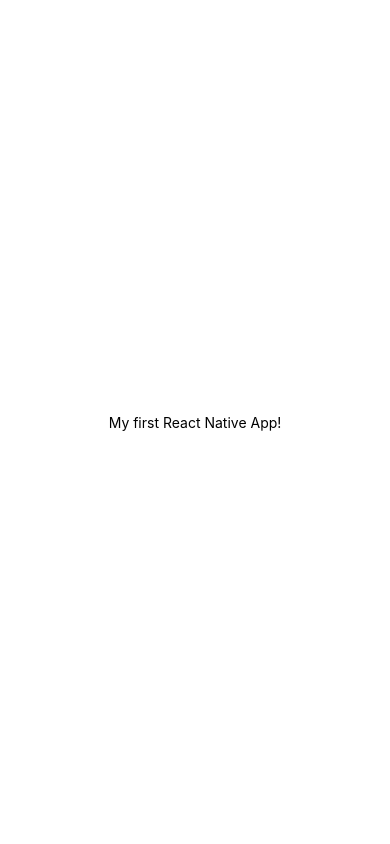
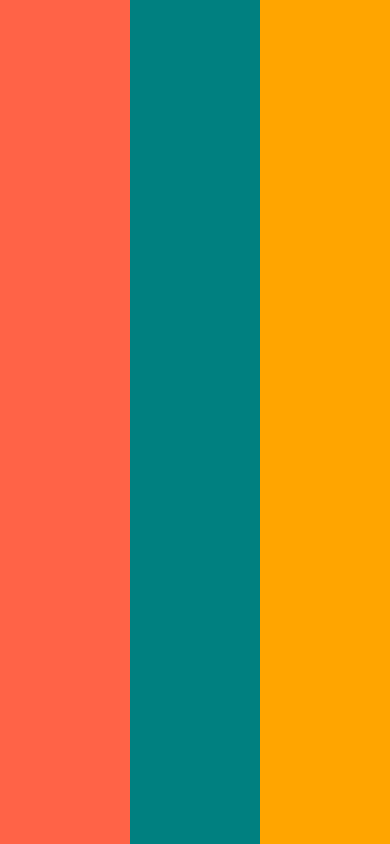
Before and after one commit to aristata/reactNative-01-weather, a React Native app: screen / in a window 390 px wide. Built offline with nearby package versions, Linux system fonts and the light colour scheme.

Commit message:
feat: 2.4 layout system

```diff
--- a/App.js
+++ b/App.js
@@ -1,20 +1,19 @@
-import { StatusBar } from "expo-status-bar";
-import { StyleSheet, Text, View } from "react-native";
+import { View } from "react-native";
 
 export default function App() {
   return (
-    <View style={styles.container}>
-      <Text>My first React Native App!</Text>
-      <StatusBar style="auto" />
+    <View style={{ flex: 1, flexDirection: "row" }}>
+      <View style={{ flex: 1, backgroundColor: "tomato" }}></View>
+      <View style={{ flex: 1, backgroundColor: "teal" }}></View>
+      <View style={{ flex: 1, backgroundColor: "orange" }}></View>
     </View>
   );
 }
 
-const styles = StyleSheet.create({
-  container: {
-    flex: 1,
-    backgroundColor: "#fff",
-    alignItems: "center",
-    justifyContent: "center"
-  }
-});
+/***************************************************************************************************
+ * 2.4 layout system
+ *
+ * - Flexbox 는 다양한 스크린 크기에서 일관된 레이아웃을 제공하도록 설계되었다
+ * - View 컴포넌트는 기본적으로 Flexbox 이다
+ * - 따로 container 를 지정하지 않아도, 상위 컴포넌트는 container 역할을 수행한다
+ ***************************************************************************************************/
--- a/app.json
+++ b/app.json
@@ -1,7 +1,7 @@
 {
   "expo": {
     "name": "reactNative-01-weather",
-    "slug": "reactNative-01-weather",
+    "slug": "reactnative-01-weather",
     "version": "1.0.0",
     "orientation": "portrait",
     "icon": "./assets/icon.png",
@@ -25,6 +25,12 @@
     },
     "web": {
       "favicon": "./assets/favicon.png"
-    }
+    },
+    "extra": {
+      "eas": {
+        "projectId": "71e88e79-dc83-4d28-b9e9-b682e0e66c97"
+      }
+    },
+    "owner": "aristataetc"
   }
 }
```
